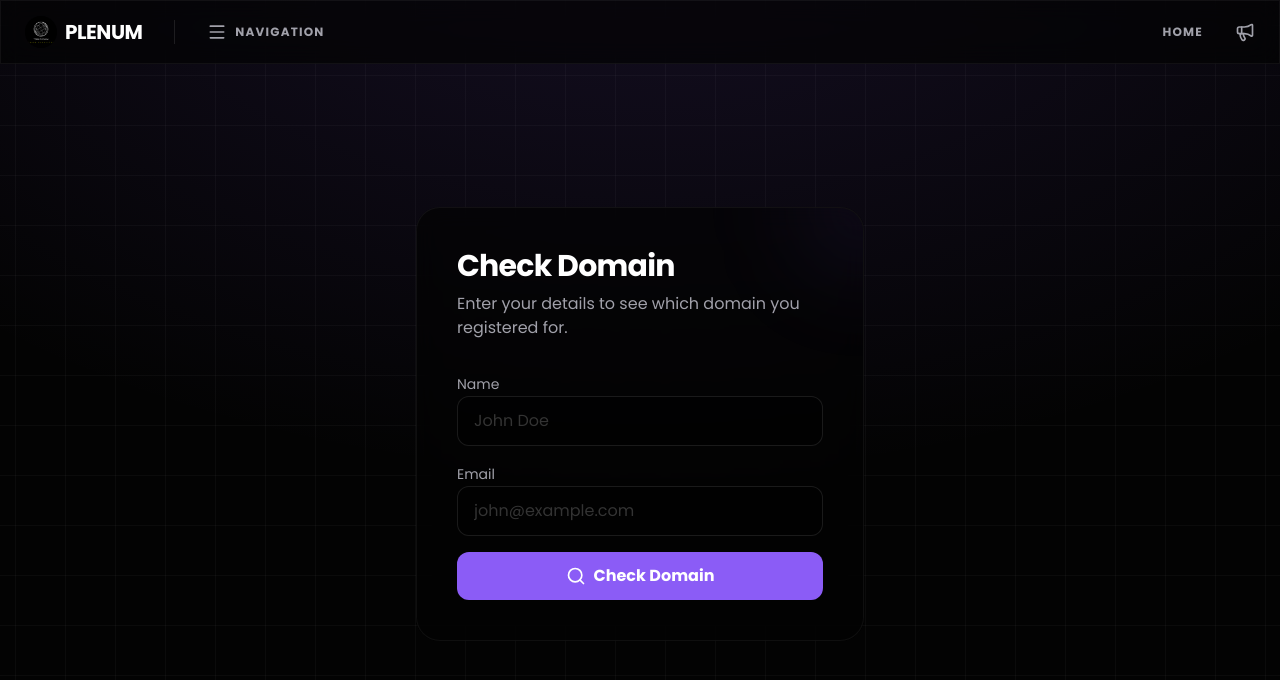
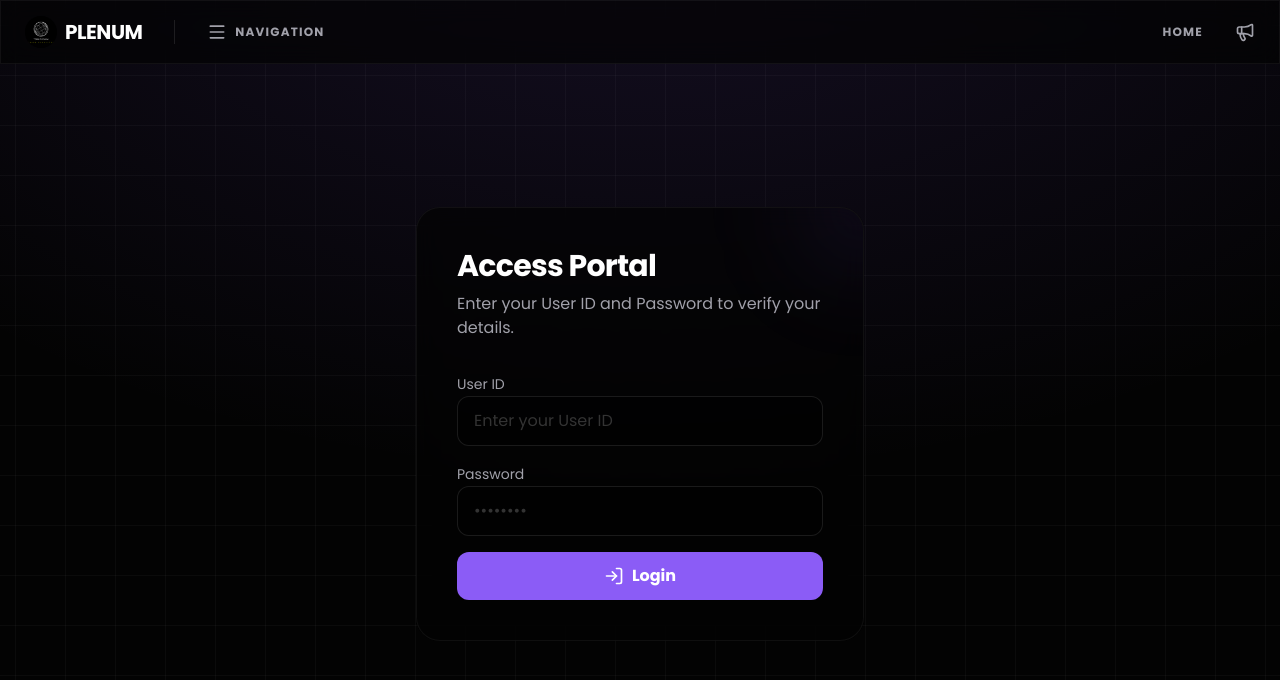
Before and after one commit to KevenMarini/management, a Next.js app: page /task in a window 1280 px wide. Shown: the top 680 px of the page. Built offline with nearby package versions, Linux system fonts and the light colour scheme.

Commit message:
Update /task page to use User ID login and add two-step verification with original first name fallback

```diff
--- /dev/null
+++ b/src/app/api/task-login/route.ts
@@ -0,0 +1,44 @@
+import { sql } from "@/lib/db";
+import { NextResponse } from "next/server";
+
+export async function POST(request: Request) {
+  try {
+    const { userid, password } = await request.json();
+
+    if (!userid || !password) {
+      return NextResponse.json({ error: "User ID and password are required" }, { status: 400 });
+    }
+
+    const users = await sql`
+      SELECT * FROM users WHERE userid = ${userid} AND password = ${password} LIMIT 1
+    `;
+
+    if (users.length === 0) {
+      return NextResponse.json({ error: "Invalid User ID or Password" }, { status: 401 });
+    }
+
+    const user = users[0];
+
+    const applicants = await sql`
+      SELECT name, email, phone, domain FROM applicants
+      WHERE email = ${user.email} OR phone = ${user.phone}
+      LIMIT 1
+    `;
+
+    const profileName = applicants.length > 0 ? applicants[0].name : "Unknown";
+
+    // Extract first name for the requirement: "display the first name enetered"
+    const firstName = profileName.split(" ")[0];
+
+    return NextResponse.json({
+      name: profileName,
+      firstName: firstName,
+      email: applicants.length > 0 ? applicants[0].email : user.email,
+      phone: applicants.length > 0 ? applicants[0].phone : user.phone,
+      domain: applicants.length > 0 ? applicants[0].domain : "Unknown"
+    });
+  } catch (error: any) {
+    console.error("Login error:", error);
+    return NextResponse.json({ error: "Internal server error" }, { status: 500 });
+  }
+}
--- a/src/app/task/page.tsx
+++ b/src/app/task/page.tsx
@@ -2,38 +2,57 @@
 
 import { useState } from "react";
 import Navbar from "@/components/Navbar";
-import { motion } from "framer-motion";
-import { Search, Loader2 } from "lucide-react";
+import { motion, AnimatePresence } from "framer-motion";
+import { LogIn, Loader2, CheckCircle2, User, Phone, Mail } from "lucide-react";
 
 export default function TaskPage() {
-  const [name, setName] = useState("");
-  const [email, setEmail] = useState("");
-  const [domain, setDomain] = useState<string | null>(null);
+  const [step, setStep] = useState<1 | 2>(1);
+
+  // Login State
+  const [userid, setUserid] = useState("");
+  const [password, setPassword] = useState("");
+  const [isLoading, setIsLoading] = useState(false);
   const [error, setError] = useState<string | null>(null);
-  const [isLoading, setIsLoading] = useState(false);
 
-  const handleSubmit = async (e: React.FormEvent) => {
+  // Profile State
+  const [profile, setProfile] = useState<{
+    name: string;
+    firstName: string;
+    email: string;
+    phone: string;
+    domain: string;
+  } | null>(null);
+
+  // Verification Form State
+  const [verifyName, setVerifyName] = useState("");
+  const [verifyPhone, setVerifyPhone] = useState("");
+  const [verifyEmail, setVerifyEmail] = useState("");
+
+  const handleLogin = async (e: React.FormEvent) => {
     e.preventDefault();
     setIsLoading(true);
     setError(null);
-    setDomain(null);
 
     try {
-      const res = await fetch("/api/fetch-domain", {
+      const res = await fetch("/api/task-login", {
         method: "POST",
         headers: {
           "Content-Type": "application/json",
         },
-        body: JSON.stringify({ name, email }),
+        body: JSON.stringify({ userid, password }),
       });
 
       const data = await res.json();
 
       if (!res.ok) {
-        throw new Error(data.error || "Failed to fetch domain");
+        throw new Error(data.error || "Failed to login");
       }
 
-      setDomain(data.domain);
+      setProfile(data);
+      setVerifyName(data.name);
+      setVerifyPhone(data.phone);
+      setVerifyEmail(data.email);
+      setStep(2);
     } catch (err: any) {
       setError(err.message);
     } finally {
@@ -46,40 +65,44 @@ export default function TaskPage() {
       <Navbar showAdmin={false} />
 
       <main className="flex-1 flex flex-col items-center justify-center px-6 pt-24 pb-12">
+        <AnimatePresence mode="wait">
+          {step === 1 && (
             <motion.div
+              key="login"
               initial={{ opacity: 0, y: 20 }}
               animate={{ opacity: 1, y: 0 }}
+              exit={{ opacity: 0, y: -20 }}
               className="w-full max-w-md"
             >
               <div className="glass rounded-3xl p-8 md:p-10 relative overflow-hidden border border-white/5">
                 <div className="absolute top-0 right-0 w-32 h-32 bg-primary/10 rounded-full blur-[50px] -translate-y-1/2 translate-x-1/2" />
 
-            <h1 className="text-3xl font-bold tracking-tight mb-2">Check Domain</h1>
-            <p className="text-muted-foreground mb-8">Enter your details to see which domain you registered for.</p>
+                <h1 className="text-3xl font-bold tracking-tight mb-2">Access Portal</h1>
+                <p className="text-muted-foreground mb-8">Enter your User ID and Password to verify your details.</p>
 
-            <form onSubmit={handleSubmit} className="space-y-4">
+                <form onSubmit={handleLogin} className="space-y-4">
                   <div className="space-y-2">
-                <label htmlFor="name" className="text-sm font-medium text-muted-foreground">Name</label>
+                    <label htmlFor="userid" className="text-sm font-medium text-muted-foreground">User ID</label>
                     <input
-                  id="name"
+                      id="userid"
                       type="text"
-                  value={name}
-                  onChange={(e) => setName(e.target.value)}
+                      value={userid}
+                      onChange={(e) => setUserid(e.target.value)}
                       required
-                  placeholder="John Doe"
+                      placeholder="Enter your User ID"
                       className="w-full bg-black/50 border border-white/10 rounded-xl px-4 py-3 outline-none focus:border-primary/50 focus:ring-1 focus:ring-primary/50 transition-all text-white placeholder:text-white/20"
                     />
                   </div>
 
                   <div className="space-y-2">
-                <label htmlFor="email" className="text-sm font-medium text-muted-foreground">Email</label>
+                    <label htmlFor="password" className="text-sm font-medium text-muted-foreground">Password</label>
                     <input
-                  id="email"
-                  type="email"
-                  value={email}
-                  onChange={(e) => setEmail(e.target.value)}
+                      id="password"
+                      type="password"
+                      value={password}
+                      onChange={(e) => setPassword(e.target.value)}
                       required
-                  placeholder="john@example.com"
+                      placeholder="••••••••"
                       className="w-full bg-black/50 border border-white/10 rounded-xl px-4 py-3 outline-none focus:border-primary/50 focus:ring-1 focus:ring-primary/50 transition-all text-white placeholder:text-white/20"
                     />
                   </div>
@@ -89,8 +112,8 @@ export default function TaskPage() {
                     disabled={isLoading}
                     className="btn-primary w-full py-4 mt-4 flex items-center justify-center gap-2 disabled:opacity-50 disabled:cursor-not-allowed cursor-pointer"
                   >
-                {isLoading ? <Loader2 className="w-5 h-5 animate-spin" /> : <Search className="w-5 h-5" />}
-                {isLoading ? "Searching..." : "Check Domain"}
+                    {isLoading ? <Loader2 className="w-5 h-5 animate-spin" /> : <LogIn className="w-5 h-5" />}
+                    {isLoading ? "Authenticating..." : "Login"}
                   </button>
                 </form>
 
@@ -103,19 +126,94 @@ export default function TaskPage() {
                     {error}
                   </motion.div>
                 )}
-
-            {domain && (
-              <motion.div
-                initial={{ opacity: 0, scale: 0.95 }}
-                animate={{ opacity: 1, scale: 1 }}
-                className="mt-6 p-6 bg-primary/10 border border-primary/20 rounded-xl text-center"
-              >
-                <p className="text-sm text-muted-foreground mb-1">Registered Domain</p>
-                <p className="text-2xl font-bold text-primary">{domain}</p>
+              </div>
             </motion.div>
           )}
+
+          {step === 2 && profile && (
+            <motion.div
+              key="verify"
+              initial={{ opacity: 0, y: 20 }}
+              animate={{ opacity: 1, y: 0 }}
+              exit={{ opacity: 0, y: -20 }}
+              className="w-full max-w-lg"
+            >
+              <div className="glass rounded-3xl p-8 md:p-10 relative overflow-hidden border border-white/5">
+                <div className="absolute top-0 right-0 w-32 h-32 bg-primary/10 rounded-full blur-[50px] -translate-y-1/2 translate-x-1/2" />
+
+                <div className="flex items-center gap-3 mb-2">
+                  <CheckCircle2 className="w-8 h-8 text-primary" />
+                  <h1 className="text-3xl font-bold tracking-tight">Verify Details</h1>
+                </div>
+                <p className="text-muted-foreground mb-8">Please review your registered information below.</p>
+
+                <div className="space-y-6">
+                  <div className="space-y-2">
+                    <label className="text-sm font-medium text-muted-foreground flex items-center gap-2">
+                      <User className="w-4 h-4" /> Name
+                    </label>
+                    <input
+                      type="text"
+                      value={verifyName}
+                      onChange={(e) => setVerifyName(e.target.value)}
+                      className="w-full bg-black/50 border border-white/10 rounded-xl px-4 py-3 outline-none focus:border-primary/50 focus:ring-1 focus:ring-primary/50 transition-all text-white"
+                    />
+                    {/* If different name is entered, display the first name entered as requested */}
+                    {verifyName.trim().toLowerCase() !== profile.name.trim().toLowerCase() && (
+                      <motion.p
+                        initial={{ opacity: 0 }} animate={{ opacity: 1 }}
+                        className="text-xs text-amber-500 mt-1"
+                      >
+                        Note: Registered first name is <span className="font-bold">{profile.firstName}</span>
+                      </motion.p>
+                    )}
+                  </div>
+
+                  <div className="space-y-2">
+                    <label className="text-sm font-medium text-muted-foreground flex items-center gap-2">
+                      <Phone className="w-4 h-4" /> Phone Number
+                    </label>
+                    <input
+                      type="text"
+                      value={verifyPhone}
+                      onChange={(e) => setVerifyPhone(e.target.value)}
+                      className="w-full bg-black/50 border border-white/10 rounded-xl px-4 py-3 outline-none focus:border-primary/50 focus:ring-1 focus:ring-primary/50 transition-all text-white"
+                    />
+                  </div>
+
+                  <div className="space-y-2">
+                    <label className="text-sm font-medium text-muted-foreground flex items-center gap-2">
+                      <Mail className="w-4 h-4" /> Email Address
+                    </label>
+                    <input
+                      type="email"
+                      value={verifyEmail}
+                      onChange={(e) => setVerifyEmail(e.target.value)}
+                      className="w-full bg-black/50 border border-white/10 rounded-xl px-4 py-3 outline-none focus:border-primary/50 focus:ring-1 focus:ring-primary/50 transition-all text-white"
+                    />
+                  </div>
+
+                  <div className="pt-4 border-t border-white/10">
+                    <p className="text-sm text-muted-foreground mb-1">Registered Domain</p>
+                    <p className="text-xl font-bold text-primary">{profile.domain}</p>
+                  </div>
+
+                  <button
+                    onClick={() => {
+                      setStep(1);
+                      setProfile(null);
+                      setUserid("");
+                      setPassword("");
+                    }}
+                    className="w-full py-4 mt-2 rounded-xl border border-white/10 hover:bg-white/5 transition-colors cursor-pointer"
+                  >
+                    Done
+                  </button>
+                </div>
               </div>
             </motion.div>
+          )}
+        </AnimatePresence>
       </main>
     </div>
   );
```
Lines whose indentation alone changed are shown as unchanged.
